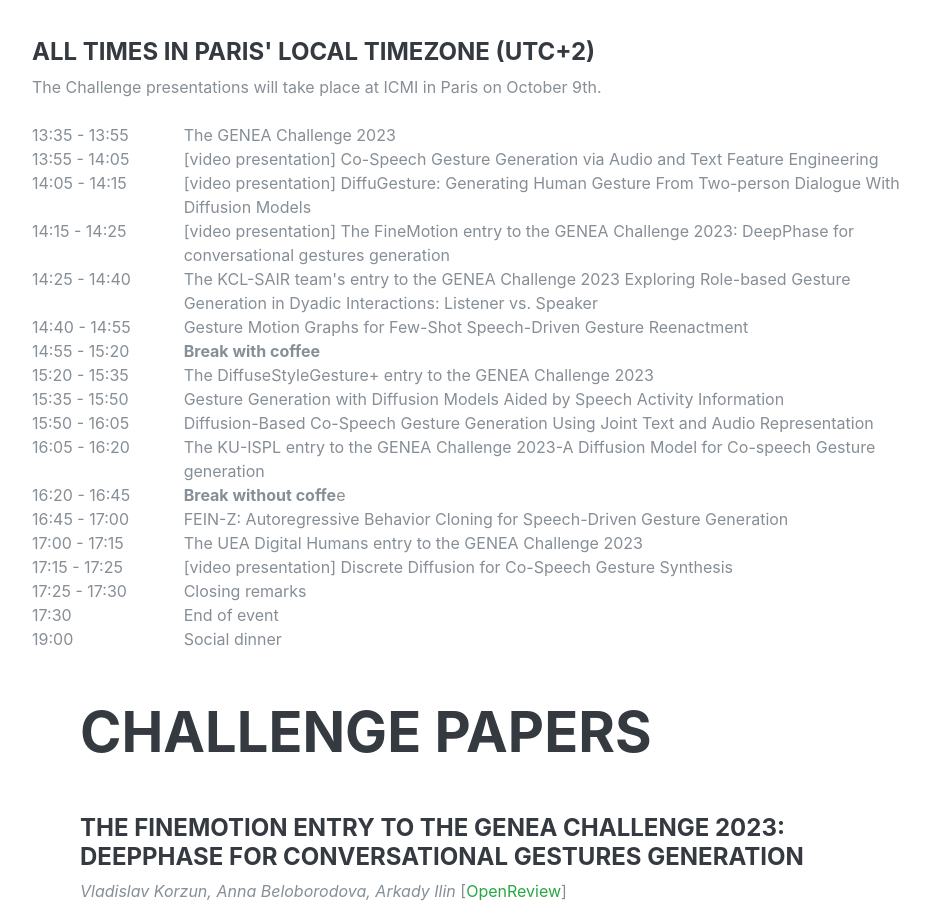
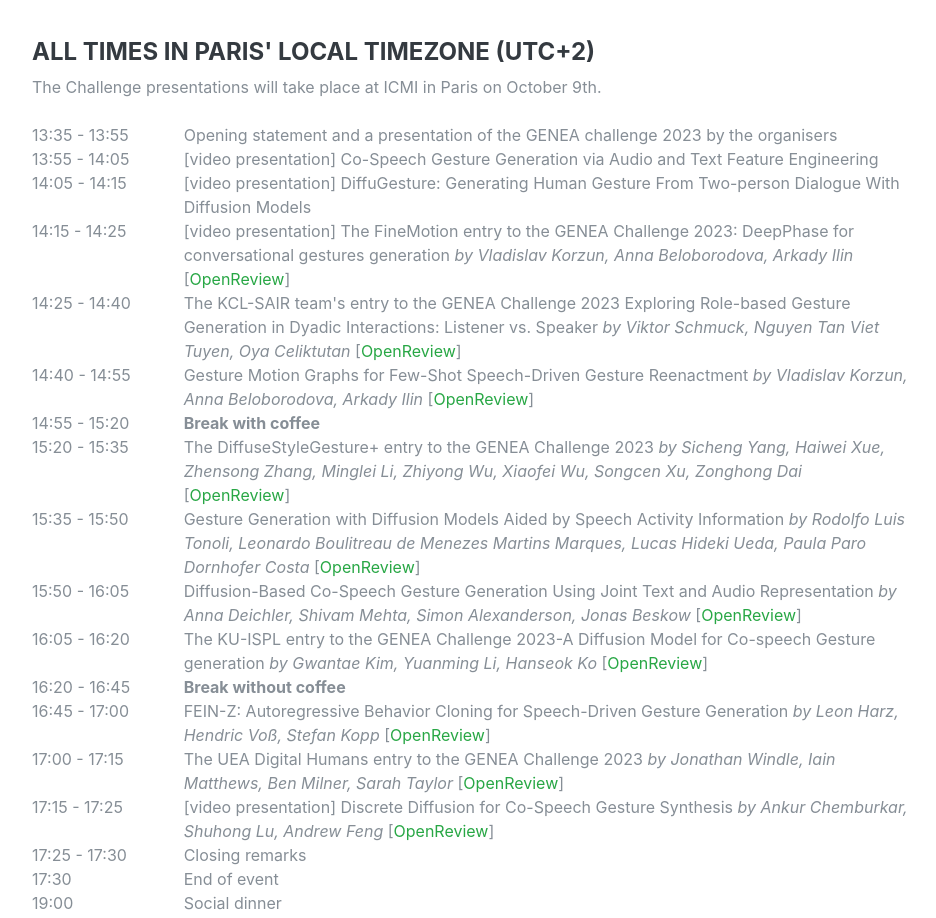
Before and after one commit to genea-workshop/2023, a website: page challenge/index.html in a window 1280 px wide. Shown: the part 2280-3198 px from the top of the page, without its empty margins (320-1256 px from the left). Drawn offline with Linux system fonts and the light colour scheme; a web font is replaced by a local one.

Commit message:
Add authors to event schedule

```diff
--- a/challenge/index.html
+++ b/challenge/index.html
@@ -231,7 +231,7 @@
 
                 <div class="row">
                     <div class="col">13:35&nbsp;-&nbsp;13:55</div>
-                    <div class="col-10">The GENEA Challenge 2023</div>
+                    <div class="col-10">Opening statement and a presentation of the GENEA challenge 2023 by the organisers</div>
                 </div>
                 <div class="row">
                     <div class="col">13:55&nbsp;-&nbsp;14:05</div>
@@ -246,16 +246,20 @@
                 <div class="row">
                     <div class="col">14:15&nbsp;-&nbsp;14:25</div>
                     <div class="col-10">[video presentation] The FineMotion entry to the GENEA Challenge 2023: DeepPhase
-                        for conversational gestures generation</div>
+                        for conversational gestures generation <i>by Vladislav Korzun, Anna Beloborodova, Arkady Ilin</i> [<a
+                        href="https://openreview.net/forum?id=pVBKLqpAUtP" target="_blank">OpenReview</a>] </div>
                 </div>
                 <div class="row">
                     <div class="col">14:25&nbsp;-&nbsp;14:40</div>
                     <div class="col-10">The KCL-SAIR team's entry to the GENEA Challenge 2023 Exploring Role-based
-                        Gesture Generation in Dyadic Interactions: Listener vs. Speaker</div>
+                        Gesture Generation in Dyadic Interactions: Listener vs. Speaker <i>by Viktor Schmuck, Nguyen Tan Viet Tuyen, Oya Celiktutan</i> [<a
+                        href="https://openreview.net/forum?id=oW4rUGjbMYg" target="_blank">OpenReview</a>]</div>
                 </div>
                 <div class="row">
                     <div class="col">14:40&nbsp;-&nbsp;14:55</div>
-                    <div class="col-10">Gesture Motion Graphs for Few-Shot Speech-Driven Gesture Reenactment</div>
+                    <div class="col-10">Gesture Motion Graphs for Few-Shot Speech-Driven Gesture Reenactment <i>by Vladislav Korzun, Anna Beloborodova, Arkady Ilin</i> [<a
+                        href="https://openreview.net/forum?id=pVBKLqpAUtP" target="_blank">OpenReview</a>]
+                    </div>
                 </div>
                 <div class="row">
                     <div class="col">14:55&nbsp;-&nbsp;15:20</div>
@@ -263,39 +267,49 @@
                 </div>
                 <div class="row">
                     <div class="col">15:20&nbsp;-&nbsp;15:35</div>
-                    <div class="col-10">The DiffuseStyleGesture+ entry to the GENEA Challenge 2023</div>
+                    <div class="col-10">The DiffuseStyleGesture+ entry to the GENEA Challenge 2023 <i>by Sicheng Yang, Haiwei Xue, Zhensong Zhang, Minglei Li, Zhiyong Wu, Xiaofei Wu, Songcen Xu,
+                        Zonghong
+                        Dai</i> [<a href="https://openreview.net/forum?id=zrcgseqv0n2"
+                        target="_blank">OpenReview</a>]</div>
                 </div>
                 <div class="row">
                     <div class="col">15:35&nbsp;-&nbsp;15:50</div>
-                    <div class="col-10">Gesture Generation with Diffusion Models Aided by Speech Activity Information
+                    <div class="col-10">Gesture Generation with Diffusion Models Aided by Speech Activity Information <i>by Rodolfo Luis Tonoli, Leonardo Boulitreau de Menezes Martins Marques, Lucas Hideki Ueda, Paula
+                        Paro Dornhofer Costa</i> [<a href="https://openreview.net/forum?id=S9Efb3MoiZ"
+                        target="_blank">OpenReview</a>]
                     </div>
                 </div>
                 <div class="row">
                     <div class="col">15:50&nbsp;-&nbsp;16:05</div>
                     <div class="col-10">Diffusion-Based Co-Speech Gesture Generation Using Joint Text and Audio
-                        Representation</div>
+                        Representation <i>by Anna Deichler, Shivam Mehta, Simon Alexanderson, Jonas Beskow</i> [<a
+                        href=" https://openreview.net/forum?id=vD3_u_kbkqS" target="_blank">OpenReview</a>]</div>
                 </div>
                 <div class="row">
                     <div class="col">16:05&nbsp;-&nbsp;16:20</div>
                     <div class="col-10">The KU-ISPL entry to the GENEA Challenge 2023-A Diffusion Model for Co-speech
-                        Gesture generation</div>
+                        Gesture generation <i>by Gwantae Kim, Yuanming Li, Hanseok Ko</i> [<a
+                        href="https://openreview.net/forum?id=Mm44wlJICIj" target="_blank">OpenReview</a>] </div>
                 </div>
                 <div class="row">
                     <div class="col">16:20&nbsp;-&nbsp;16:45</div>
-                    <div class="col-10"><b>Break without coffe</b>e</div>
+                    <div class="col-10"><b>Break without coffee</b></div>
                 </div>
                 <div class="row">
                     <div class="col">16:45&nbsp;-&nbsp;17:00</div>
-                    <div class="col-10">FEIN-Z: Autoregressive Behavior Cloning for Speech-Driven Gesture Generation
+                    <div class="col-10">FEIN-Z: Autoregressive Behavior Cloning for Speech-Driven Gesture Generation <i>by Leon Harz, Hendric Voß, Stefan Kopp</i> [<a
+                        href="https://openreview.net/forum?id=FovoQL3nygw" target="_blank">OpenReview</a>]
                     </div>
                 </div>
                 <div class="row">
                     <div class="col">17:00&nbsp;-&nbsp;17:15</div>
-                    <div class="col-10">The UEA Digital Humans entry to the GENEA Challenge 2023</div>
+                    <div class="col-10">The UEA Digital Humans entry to the GENEA Challenge 2023 <i>by Jonathan Windle, Iain Matthews, Ben Milner, Sarah Taylor</i> [<a
+                        href="https://openreview.net/forum?id=bBrebR1YpXe" target="_blank">OpenReview</a>]</div>
                 </div>
                 <div class="row">
                     <div class="col">17:15&nbsp;-&nbsp;17:25</div>
-                    <div class="col-10">[video presentation] Discrete Diffusion for Co-Speech Gesture Synthesis</div>
+                    <div class="col-10">[video presentation] Discrete Diffusion for Co-Speech Gesture Synthesis <i> by Ankur Chemburkar, Shuhong Lu, Andrew Feng</i> [<a
+                        href="https://openreview.net/forum?id=xPQcKA56N4j" target="_blank">OpenReview</a>]</div>
                 </div>
                 <div class="row">
                     <div class="col">17:25&nbsp;-&nbsp;17:30</div>
```
